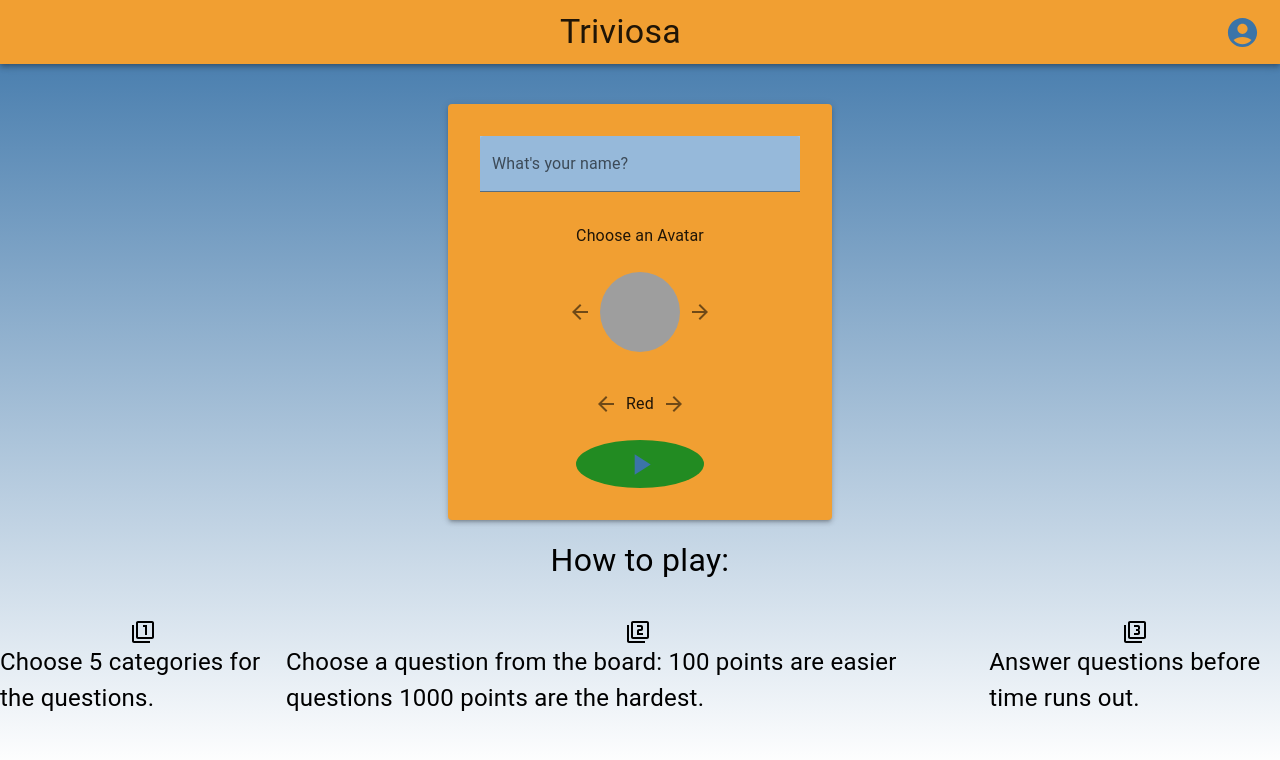
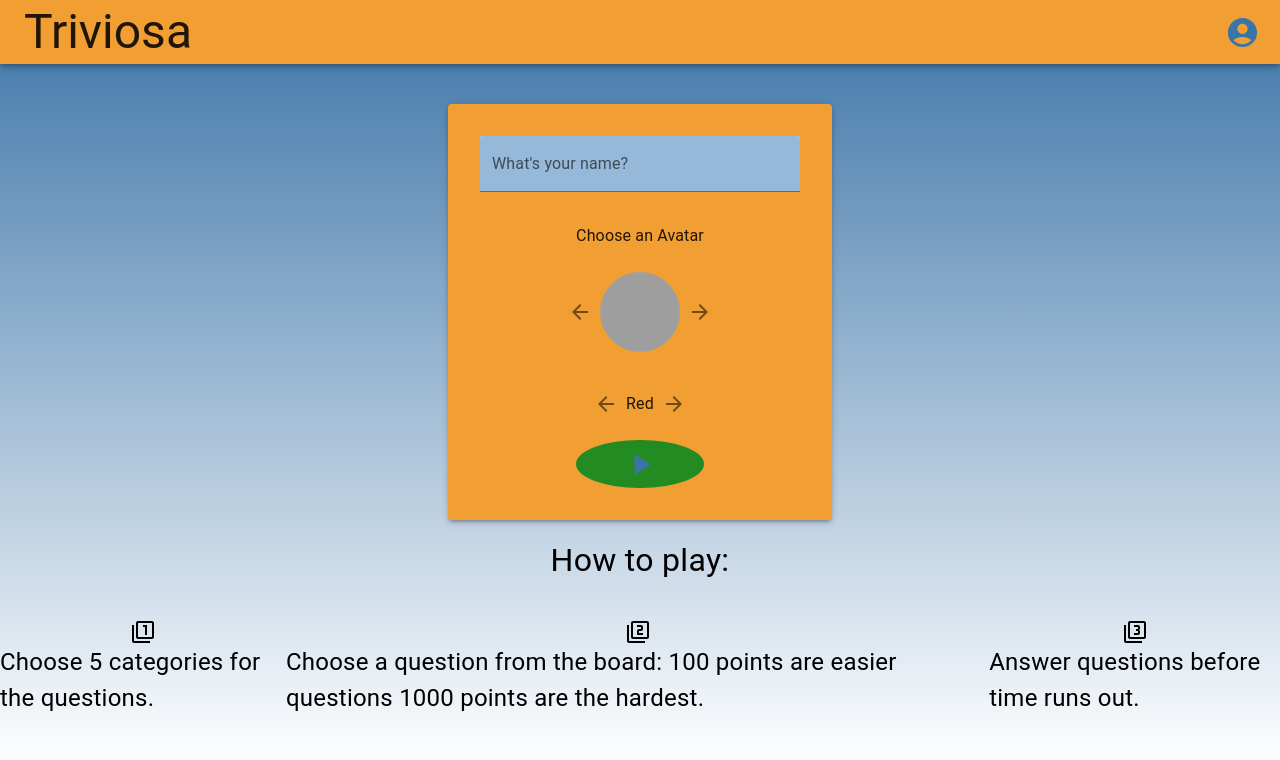
Before and after one commit to The-Older-Ones/frontend-project, a React (Create React App) app: page / in a window 1280 px wide. Shown: the top 760 px of the page. Built offline with nearby package versions, Linux system fonts and the light colour scheme; grey boxes are pictures that could not be loaded.

Commit message:
Fixed some errors and refactored to have multiple component files instead of putting everything in one file

```diff
--- a/package.json
+++ b/package.json
@@ -11,6 +11,7 @@
     "@testing-library/jest-dom": "^5.16.5",
     "@testing-library/react": "^13.4.0",
     "@testing-library/user-event": "^13.5.0",
+    "jwt-decode": "^3.1.2",
     "react": "^18.2.0",
     "react-beautiful-dnd": "^13.1.1",
     "react-dom": "^18.2.0",
--- /dev/null
+++ b/src/components/landingPageComponents/Header.js
@@ -0,0 +1,28 @@
+import React from "react";
+import { Box, Typography, useTheme, AppBar, Toolbar } from "@mui/material";
+
+import { useSelector } from "react-redux";
+import LoginModal from "./LoginModal";
+
+function Header() {
+  const theme = useTheme();
+  const user = useSelector((state) => state.auth.user);
+
+  return (
+    <AppBar position="sticky" color="primary" sx={{ mb: theme.spacing(5) }}>
+      <Toolbar sx={{ display: "flex", justifyContent: "space-between" }}>
+        <Typography variant="h3">Triviosa</Typography>
+        <Box sx={{ display: "flex", alignItems: "center" }}>
+          {user && (
+            <Typography variant="p" sx={{ mr: 1 }}>
+              {user.user}
+            </Typography>
+          )}
+          <LoginModal />
+        </Box>
+      </Toolbar>
+    </AppBar>
+  );
+}
+
+export default Header;
--- a/src/components/landingPageComponents/LandingPage.js
+++ b/src/components/landingPageComponents/LandingPage.js
@@ -1,26 +1,10 @@
-import React, { useState } from "react";
-import {
-  Box,
-  Typography,
-  TextField,
-  Avatar,
-  Paper,
-  IconButton,
-  useTheme,
-  AppBar,
-  Toolbar,
-} from "@mui/material";
+import React from "react";
+import { Box, Typography, useTheme } from "@mui/material";
 
-import {
-  PlayArrow,
-  ArrowForward,
-  ArrowBack,
-  Filter1,
-  Filter2,
-  Filter3,
-} from "@mui/icons-material";
+import { Filter1, Filter2, Filter3 } from "@mui/icons-material";
 
-import LoginModal from "./LoginModal";
+import LobbyCreation from "./LobbyCreation";
+import Header from "./Header";
 
 function LandingPage() {
   const theme = useTheme();
@@ -33,40 +17,6 @@ function LandingPage() {
     // minHeight: "calc(100vh - 96px)", // Updated
     width: "100%",
     background: `linear-gradient(${theme.palette.secondary.main}, white)`,
-  };
-
-  const titleStyle = {
-    flexGrow: 1,
-    textAlign: "center",
-  };
-
-  const inputBoxStyle = {
-    display: "flex",
-    flexDirection: "column",
-    alignItems: "center",
-    padding: "32px",
-    width: "25%",
-    backgroundColor: theme.palette.primary.main,
-    borderRadius: "4px",
-  };
-
-  const textFieldStyle = {
-    backgroundColor: theme.palette.secondary.light,
-    // borderRadius: '32px',
-    marginBottom: "16px",
-  };
-
-  const avatarGridStyle = {
-    display: "flex",
-    alignItems: "center",
-    marginTop: "16px",
-    marginBottom: "16px",
-  };
-
-  const playButtonStyle = {
-    width: "128px",
-    height: "48px",
-    backgroundColor: "forestgreen",
   };
 
   const howToPlayStyle = {
@@ -96,24 +46,6 @@ function LandingPage() {
     justifyContent: "center",
   };
 
-  /**
-   * state management for the color picker, same procedure can be done for the avatars
-   * should be done with redux later, just for demonstration purposes
-   */
-  const colors = ["Red", "Green", "Blue"];
-  const [currentColorIndex, setCurrentColorIndex] = useState(0);
-
-  const handlePreviousColor = () => {
-    setCurrentColorIndex((prevIndex) =>
-      prevIndex > 0 ? prevIndex - 1 : colors.length - 1
-    );
-  };
-
-  const handleNextColor = () => {
-    setCurrentColorIndex((prevIndex) => (prevIndex + 1) % colors.length);
-  };
-
-  const avatars = ["avatar1.png", "avatar2.png", "avatar3.png"];
   const numberedIcons = [<Filter1 />, <Filter2 />, <Filter3 />];
 
   return (
@@ -126,56 +58,8 @@ function LandingPage() {
       }}
     >
       <Box style={mainContainerStyle}>
-        <AppBar
-          position="static"
-          color="primary"
-          sx={{
-            mb: theme.spacing(5),
-          }}
-        >
-          <Toolbar>
-            <Typography variant="h4" style={titleStyle}>
-              Triviosa
-            </Typography>
-            <LoginModal />
-          </Toolbar>
-        </AppBar>
-        <Paper elevation={3} style={inputBoxStyle}>
-          <TextField
-            label="What's your name?"
-            variant="filled"
-            fullWidth
-            sx={textFieldStyle}
-          />
-          <Typography style={{ marginTop: "16px", marginBottom: "8px" }}>
-            Choose an Avatar
-          </Typography>
-          <Box style={avatarGridStyle}>
-            <IconButton>
-              <ArrowBack />
-            </IconButton>
-            <Avatar
-              alt="avatar"
-              src={avatars[0]}
-              sx={{ width: 80, height: 80 }}
-            />
-            <IconButton>
-              <ArrowForward />
-            </IconButton>
-          </Box>
-          <Box style={avatarGridStyle}>
-            <IconButton onClick={handlePreviousColor}>
-              <ArrowBack />
-            </IconButton>
-            <Typography>{colors[currentColorIndex]}</Typography>
-            <IconButton onClick={handleNextColor}>
-              <ArrowForward />
-            </IconButton>
-          </Box>
-          <IconButton color="secondary" style={playButtonStyle}>
-            <PlayArrow fontSize="large" />
-          </IconButton>
-        </Paper>
+        <Header />
+        <LobbyCreation />
         <Box style={howToPlayStyle}>
           <Typography fontSize={"2rem"}>How to play:</Typography>
           <ul style={howToPlayListStyle}>
--- /dev/null
+++ b/src/components/landingPageComponents/LobbyCreation.js
@@ -0,0 +1,96 @@
+import React, { useState } from "react";
+import {
+  Box,
+  Typography,
+  TextField,
+  Avatar,
+  Paper,
+  IconButton,
+  useTheme,
+} from "@mui/material";
+
+import { PlayArrow, ArrowForward, ArrowBack } from "@mui/icons-material";
+
+function LobbyCreation() {
+  const theme = useTheme();
+  const colors = ["Red", "Green", "Blue"];
+  const [currentColorIndex, setCurrentColorIndex] = useState(0);
+
+  const handlePreviousColor = () => {
+    setCurrentColorIndex((prevIndex) =>
+      prevIndex > 0 ? prevIndex - 1 : colors.length - 1
+    );
+  };
+
+  const handleNextColor = () => {
+    setCurrentColorIndex((prevIndex) => (prevIndex + 1) % colors.length);
+  };
+
+  const avatars = ["avatar1.png", "avatar2.png", "avatar3.png"];
+
+  const inputBoxStyle = {
+    display: "flex",
+    flexDirection: "column",
+    alignItems: "center",
+    padding: "32px",
+    width: "25%",
+    backgroundColor: theme.palette.primary.main,
+    borderRadius: "4px",
+  };
+
+  const textFieldStyle = {
+    backgroundColor: theme.palette.secondary.light,
+    // borderRadius: '32px',
+    marginBottom: "16px",
+  };
+
+  const avatarGridStyle = {
+    display: "flex",
+    alignItems: "center",
+    marginTop: "16px",
+    marginBottom: "16px",
+  };
+
+  const playButtonStyle = {
+    width: "128px",
+    height: "48px",
+    backgroundColor: "forestgreen",
+  };
+
+  return (
+    <Paper elevation={3} style={inputBoxStyle}>
+      <TextField
+        label="What's your name?"
+        variant="filled"
+        fullWidth
+        sx={textFieldStyle}
+      />
+      <Typography style={{ marginTop: "16px", marginBottom: "8px" }}>
+        Choose an Avatar
+      </Typography>
+      <Box style={avatarGridStyle}>
+        <IconButton>
+          <ArrowBack />
+        </IconButton>
+        <Avatar alt="avatar" src={avatars[0]} sx={{ width: 80, height: 80 }} />
+        <IconButton>
+          <ArrowForward />
+        </IconButton>
+      </Box>
+      <Box style={avatarGridStyle}>
+        <IconButton onClick={handlePreviousColor}>
+          <ArrowBack />
+        </IconButton>
+        <Typography>{colors[currentColorIndex]}</Typography>
+        <IconButton onClick={handleNextColor}>
+          <ArrowForward />
+        </IconButton>
+      </Box>
+      <IconButton color="secondary" style={playButtonStyle}>
+        <PlayArrow fontSize="large" />
+      </IconButton>
+    </Paper>
+  );
+}
+
+export default LobbyCreation;
--- a/src/components/landingPageComponents/LoginModal.js
+++ b/src/components/landingPageComponents/LoginModal.js
@@ -31,14 +31,12 @@ function LoginModal() {
   const handleLoginSubmit = (event) => {
     event.preventDefault();
     dispatch(loginUser({ userID: loginUsername, password: loginPassword }));
-
     setLoginPassword("");
   };
 
   const handleSignupSubmit = (event) => {
     event.preventDefault();
     dispatch(signupUser({ userID: signupUsername, password: signupPassword }));
-
     setSignupPassword("");
   };
 
--- a/src/store/slices/authSlice.js
+++ b/src/store/slices/authSlice.js
@@ -1,6 +1,7 @@
 import { createSlice } from "@reduxjs/toolkit";
 import { toast } from "react-toastify";
 import { closeModal } from "./loginSlice";
+import jwt_decode from "jwt-decode";
 
 const apiUrl = "http://127.0.0.1/api/";
 const authSlice = createSlice({
@@ -9,6 +10,7 @@ const authSlice = createSlice({
     user: null,
     isLoading: false,
     error: null,
+    accessToken: null,
   },
   reducers: {
     loginStart: (state) => {
@@ -17,7 +19,9 @@ const authSlice = createSlice({
     },
     loginSuccess: (state, action) => {
       state.isLoading = false;
-      state.user = action.payload;
+      state.user = action.payload.user;
+
+      state.accessToken = action.payload.token;
       toast.success("Login successful", {
         position: "bottom-right",
         autoClose: 5000,
@@ -96,7 +100,6 @@ export const loginUser = (credentials) => async (dispatch) => {
       Authorization: `Basic ${btoa(
         `${credentials.userID}:${credentials.password}`
       )}`,
-      "Content-Type": "application/json",
     };
 
     const response = await fetch(apiUrl + "authenticate", {
@@ -109,7 +112,11 @@ export const loginUser = (credentials) => async (dispatch) => {
       const errorMessage = data.Error;
       throw new Error(errorMessage);
     }
-    dispatch(loginSuccess({}));
+
+    const token = response.headers.get("Authorization").split(" ")[1];
+    const user = jwt_decode(token);
+
+    dispatch(loginSuccess({ user: user, accessToken: token }));
     dispatch(closeModal());
   } catch (error) {
     if (error === "Error while creating User") {
```
Also changed, not shown: 1 other file (tests, documents, lock files or other folders).
